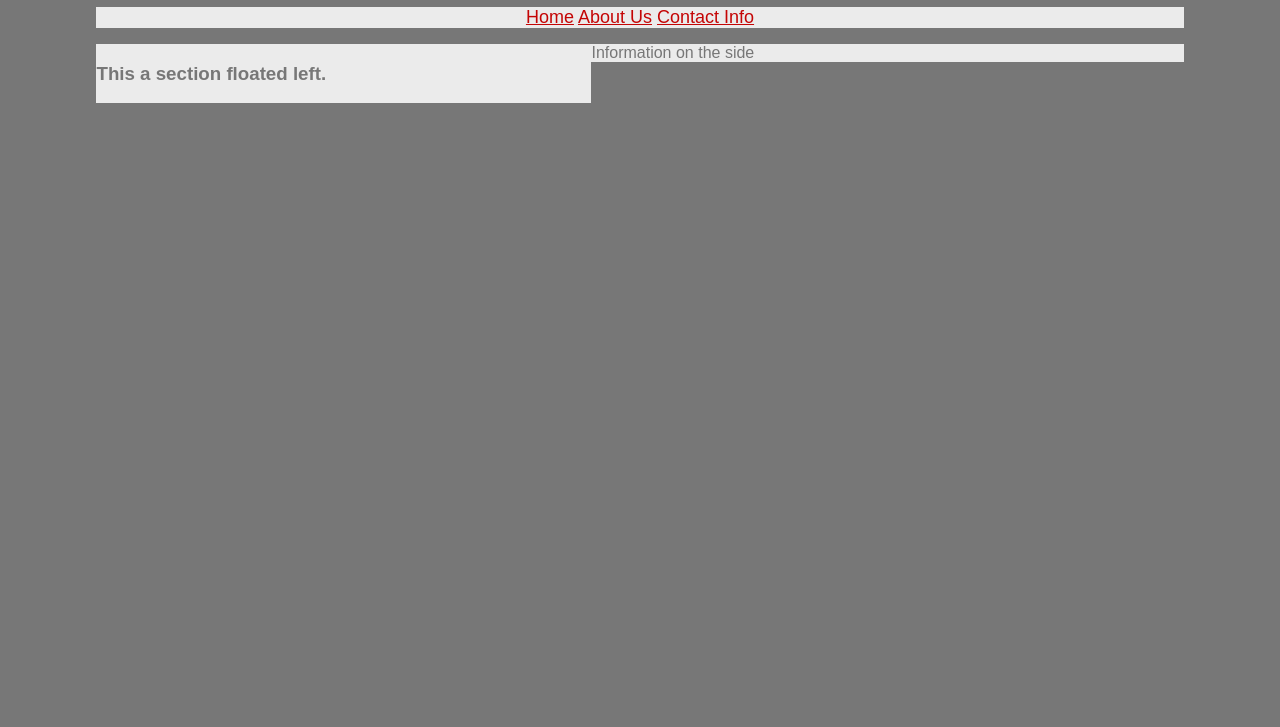
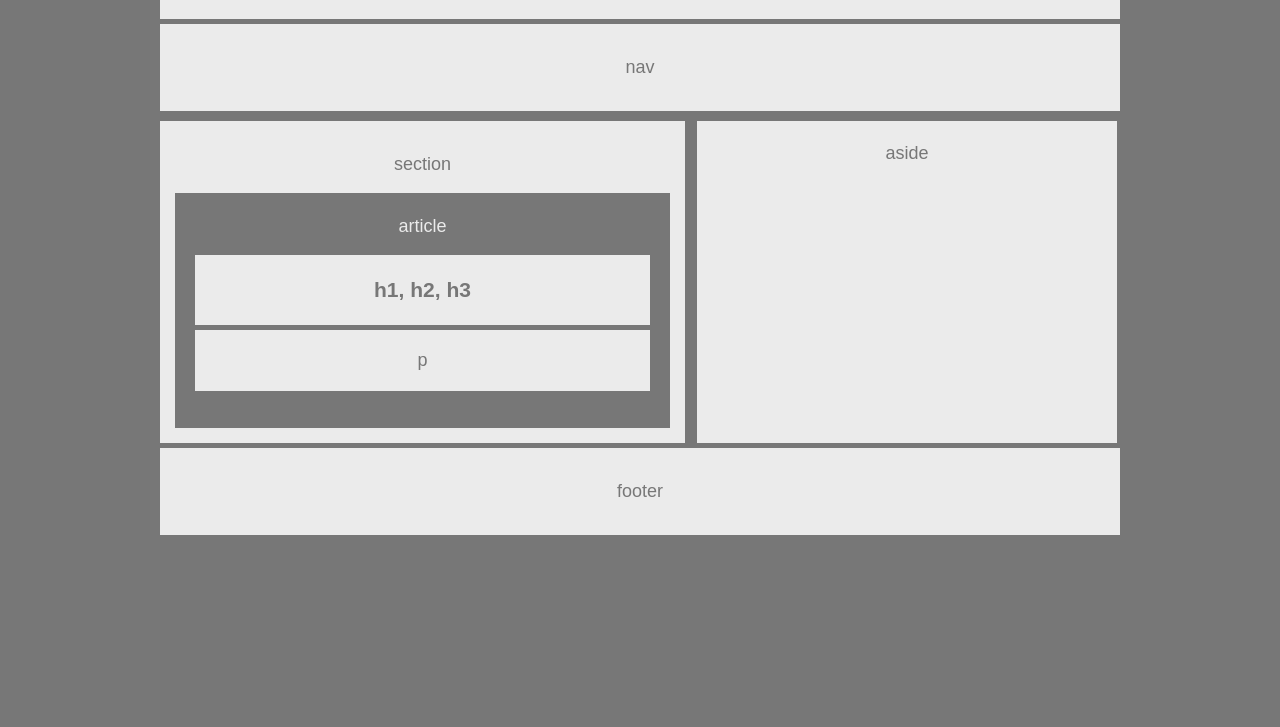
Before and after one commit to rbreyna/Hw-Wireframe, a plain HTML site: page index.html in a window 1280 px wide. Shown: the part 73-800 px from the top of the page. Drawn offline with Linux system fonts and the light colour scheme.

Commit message:
final changes

```diff
--- a/index.html
+++ b/index.html
@@ -8,36 +8,41 @@
     <link rel="stylesheet" href="style.css">
 </head>
 <body>
-    <header>
-        <h1>Building My First Wireframe</h1>
-    </header>
+    <section>
+        <p>header</p>
+    </section>
 
-    <nav id="Menu_Links">
-        <a href="#">Home</a>
-        <a href="#">About Us</a>
-        <a href="#">Contact Info</a>
-    </nav>
+    <section>
+        <p>nav</p>
+    </section>
 
-    <div>
-        <section id="left">
-            <h3>This a section floated left. </h3>
+    <div class="container">
+        <section class="section">
+            <p>section</p>
 
-            <article>
-                 <h3> </h3>
+            <article class="article">
+                <p>article</p>
 
-                 <p>   </p>
+                <div class="h_tags">
+                    <h3>h1, h2, h3</h3>
+                 </div>
+
+                <div class="p_tag">
+                    <p>p</p>
+                </div>
             </article>
         </section>
 
-    <aside id="right">
-        <p>Information on the side</p>
-    </aside>
+         <div class="aside">
+          <p>aside</p>
+         </div>
 
     </div>
 
 
-    <footer>
+      <div class="footer">
+          <p>footer</p>
+      </div>
 
-    </footer>
 </body>
 </html>
--- a/style.css
+++ b/style.css
@@ -1,43 +1,84 @@
 body{
-    font-family: Arial, Helvetica, sans-serif;
-    color: #777;
+    font-family: 'Arial', 'Helvetica Neue', Helvetica, sans-serif;
+    color:#777;
     background: #777;
-    width: 960 px;
-    font-size: 18 px;
+    width: 960px;
+    font-size: 18px;
+    text-align: center;
+    margin: auto;
 }
 
-header, nav, aside, footer{
+section, .section, .side, .footer{
     background: #ebebeb;
-    margin-left: 7%;
-    margin-right: 7%;
+    margin-top: 5px;
+    margin-bottom: 5px;
+    padding: 15px;
 }
 
-article{
+.article{
+    padding-top: 5px;
     color: #ebebeb;
+    background: #777;
+    height: 230px;
+
 }
 
-h1, p{
-    color:#777;
-    background: #ebebeb;
+.article p{
+    color:#ebebeb;
 }
 
-aside{
-    width: ;
+p{
+    color:#777;
 }
-section{
-    margin-left: 7%;
-    background: #ebebeb;
-    float: left;
+
+.section{
     width: 495px;
 }
 
-#Menu_Links{
-    font-size: 18px;
+.p_tag p{
+    color:#777;
 }
 
-#Menu_Links a{
-    color: rgb(196, 5, 5);
+.p_tag{
+    color: #777;
+    background: #ebebeb;
+    margin-left: 20px;
+    margin-right: 20px;
+    margin-bottom: 5px;;
+    padding-top: 2px;
+    padding-bottom: 2px;
 }
-header, nav{
-    text-align: center;
+
+.h_tags{
+    color: #777;
+    background: #ebebeb;
+    margin-left: 20px;
+    margin-right: 20px;
+    margin-bottom: 5px;
+    padding-top: 2px;
+    padding-bottom: 2px;
 }
+
+.section{
+    float: left;
+}
+
+.aside{
+    position: relative;
+    margin-bottom: 2px;
+    margin-top: 2px;
+    margin-left: 2px;
+    float: right;
+    width: 420px;
+    border: solid;
+    background-color: #ebebeb;
+    height: 320px;
+    padding-top: 2px;
+}
+
+.aside p{
+    padding-top: 2px;
+}
+.footer{
+    clear: both;
+}
```
Also changed, not shown: style1.css (added).
